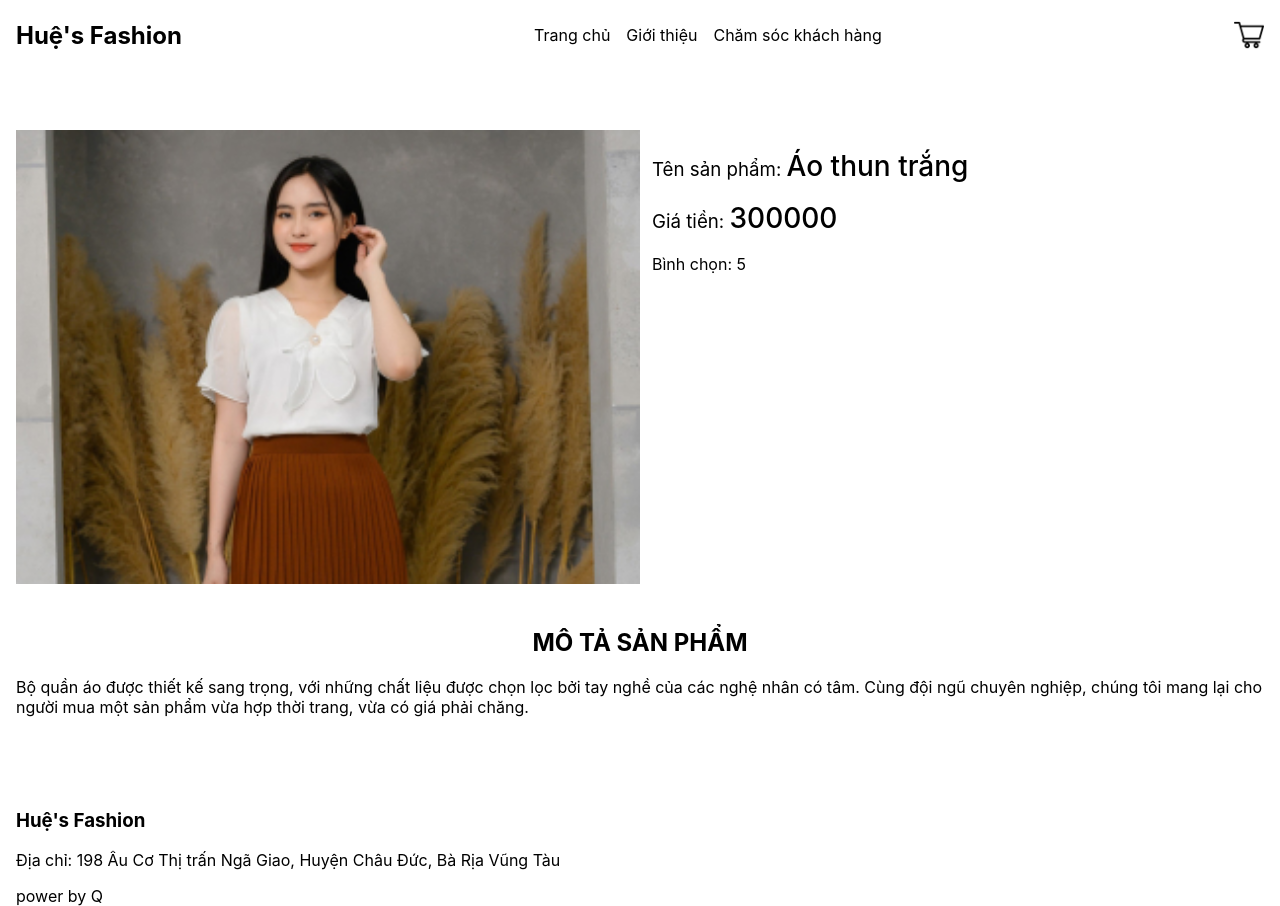
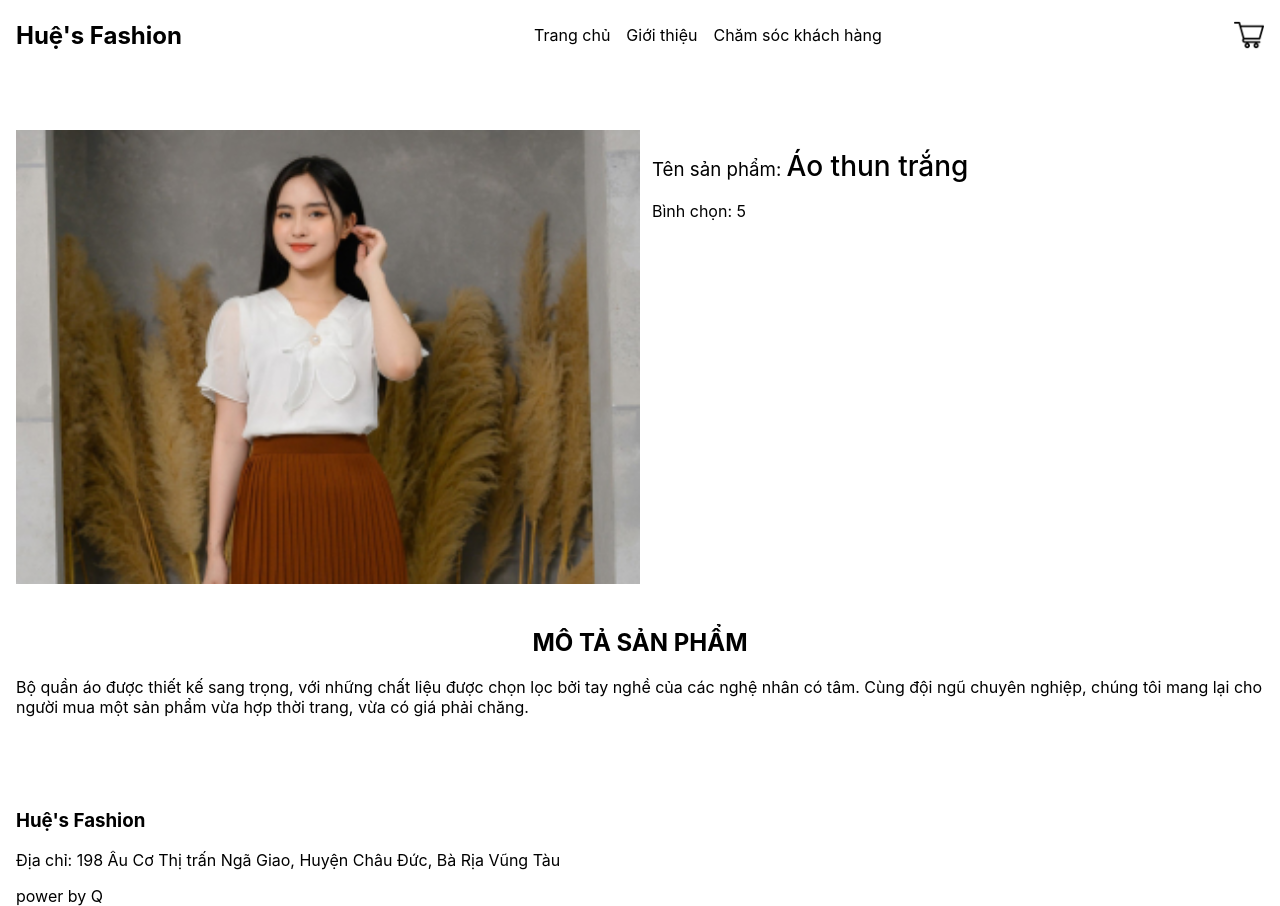
Before and after one commit to psttrinh/fashion, a Next.js app: page /1 in a window 1280 px wide. Built offline with nearby package versions, Linux system fonts and the light colour scheme.

Commit message:
hide price detail

```diff
--- a/pages/[id].tsx
+++ b/pages/[id].tsx
@@ -26,9 +26,9 @@ const Product: NextPage = () => {
               <h3>
                 Tên sản phẩm: <span>{product?.name}</span>
               </h3>
-              <h3>
+              {/* <h3>
                 Giá tiền: <span>{product?.price}</span>
-              </h3>
+              </h3> */}
               <p>
                 Bình chọn: <span>{product?.rating}</span>
               </p>
```
